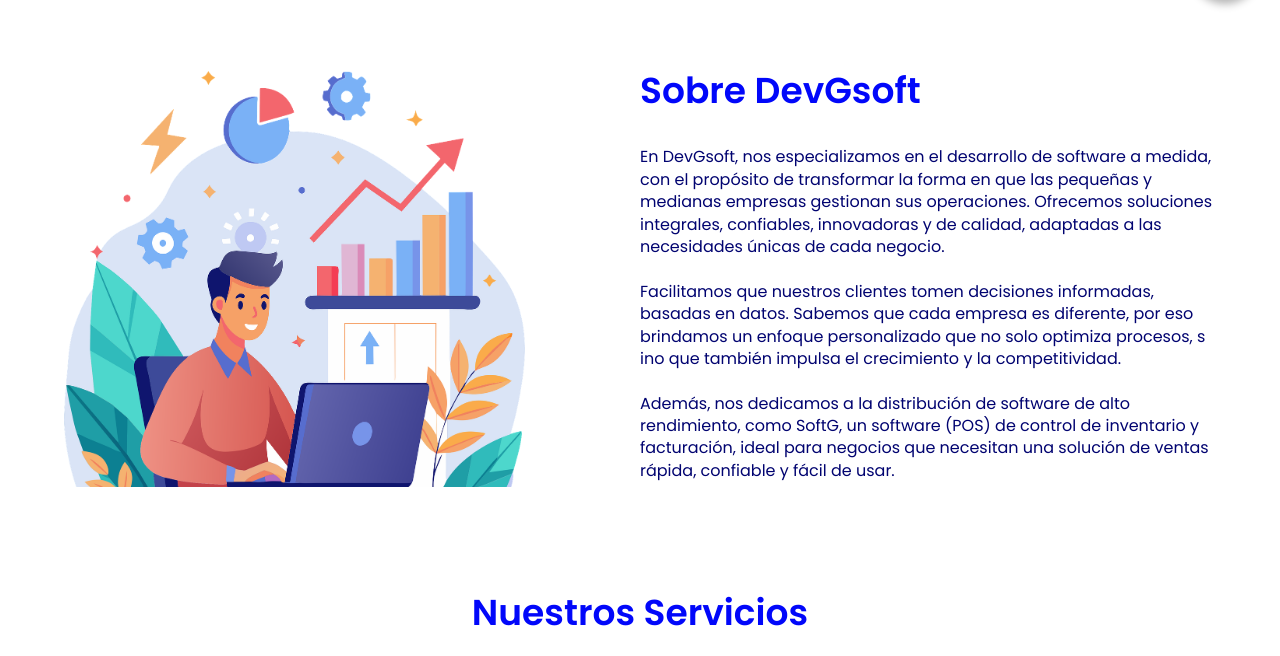
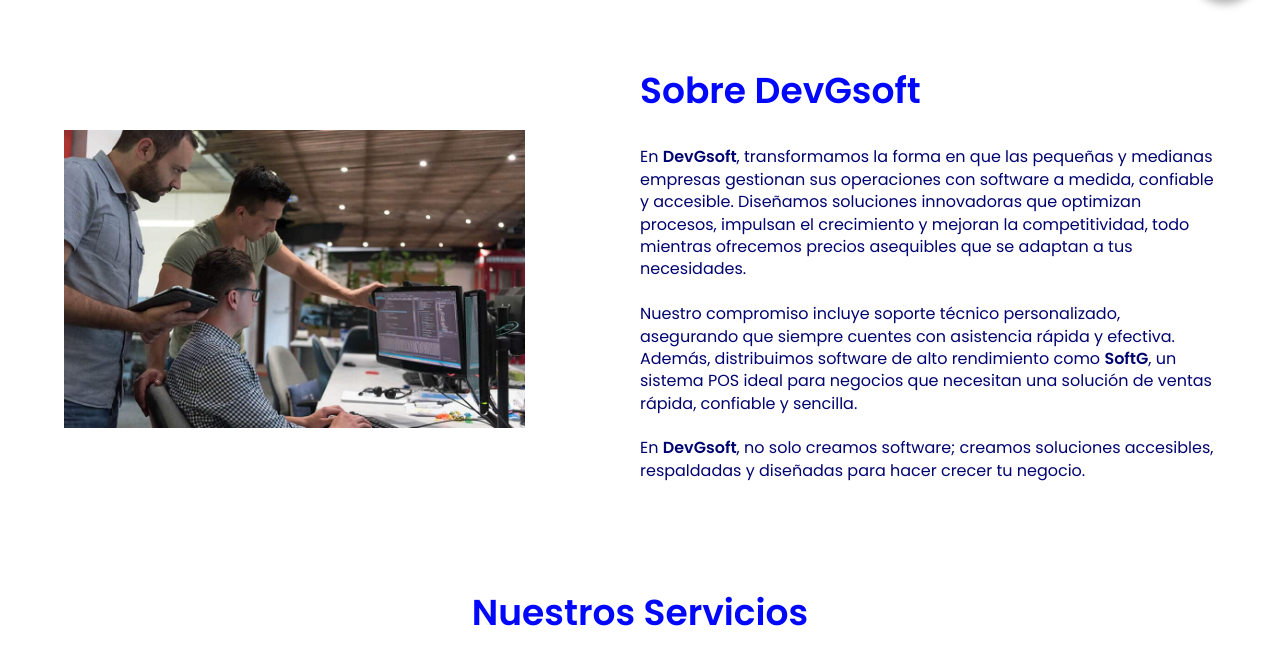
Before and after one commit to FranciscoMoralesSanchez/devgsoft, a plain HTML site: page DevGSoft/index.html in a window 1280 px wide. Shown: the part 780-1436 px from the top of the page. Drawn offline with Linux system fonts and the light colour scheme; grey boxes are pictures that could not be loaded.

Commit message:
agregando direccion facebook

```diff
--- a/DevGSoft/index.html
+++ b/DevGSoft/index.html
@@ -74,22 +74,22 @@
     <!-- ---------------------------- SECCION SOBRE NOSOSTROS!-->
     <section class="about container" id="nuestros_servicios">
  <figure class="about__img about__img--left">
-        <img src="recursos/imagesUno.png" class="about__picture">
+        <img src="recursos/imagesUno.jpg" class="about__picture">
       </figure>
 
       <div class="about__texts" id="sobreMiTrabajo">
         <h2 class="subtitle">Sobre DevGsoft</h2>
-        <p class="about__paragraph">En DevGsoft, nos especializamos en el desarrollo de software a medida,
-          con el propósito de transformar la forma en que las pequeñas y medianas empresas gestionan sus operaciones.
-          Ofrecemos soluciones integrales, confiables, innovadoras y de calidad, adaptadas a las necesidades únicas de cada negocio.<br>
+        <p class="about__paragraph">En <b>DevGsoft</b>, transformamos la forma en que las pequeñas y medianas empresas
+            gestionan sus operaciones con software a medida, confiable y accesible.
+            Diseñamos soluciones innovadoras que optimizan procesos, impulsan el crecimiento y mejoran
+            la competitividad, todo mientras ofrecemos precios asequibles que se adaptan a tus necesidades.<br>
 
-          <br>Facilitamos que nuestros clientes tomen decisiones informadas, basadas en datos. Sabemos que cada empresa
-          es diferente, por eso brindamos un enfoque personalizado que no solo optimiza procesos, s
-          ino que también impulsa el crecimiento y la competitividad.<br>
+          <br>Nuestro compromiso incluye soporte técnico personalizado, asegurando
+          que siempre cuentes con asistencia rápida y efectiva. Además, distribuimos
+          software de alto rendimiento como <b>SoftG</b>, un sistema POS ideal para negocios
+          que necesitan una solución de ventas rápida, confiable y sencilla.<br>
 
-          <br>Además, nos dedicamos a la distribución de software de alto rendimiento,
-          como SoftG, un software (POS) de control de inventario y facturación,
-          ideal para negocios que necesitan una solución de ventas rápida, confiable y fácil de usar.
+          <br>En <b>DevGsoft</b>, no solo creamos software; creamos soluciones accesibles, respaldadas y diseñadas para hacer crecer tu negocio.
        </p>
 
       </div>
@@ -408,7 +408,7 @@
     <section class="footer__copy container">
         <div class="footer__social">
             <a href="https://www.instagram.com/" class="footer__icons" target="_blank"><img src="./recursos/instagram.png" class="footer__img"></a>
-            <a href="https://es-la.facebook.com/" class="footer__icons" target="_blank"><img src="./recursos/facebook.png" class="footer__img"></a>
+            <a href="https://www.facebook.com/profile.php?id=61571148890200" class="footer__icons" target="_blank"><img src="./recursos/facebook.png" class="footer__img"></a>
             <a href="https://www.tiktok.com/es/" class="footer__icons" target="_blank"><img src="./recursos/tik-tok.png" class="footer__img"></a>
         </div>
 
```
Also changed, not shown: DevGSoft/recursos/LoginSoftG.png, DevGSoft/recursos/SoftGModulos.png, DevGSoft/recursos/imagesUno.jpg (added), DevGSoft/recursos/imagesUno.png (deleted), 2 other files.
